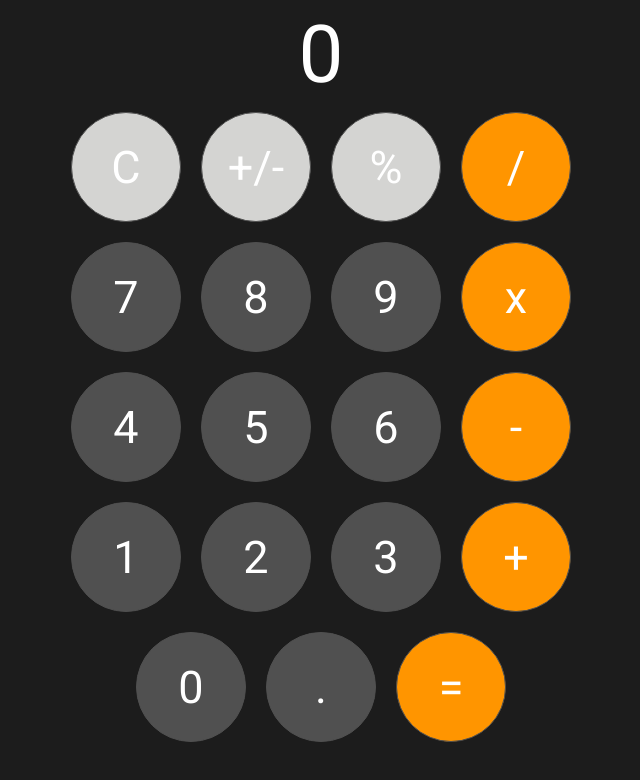
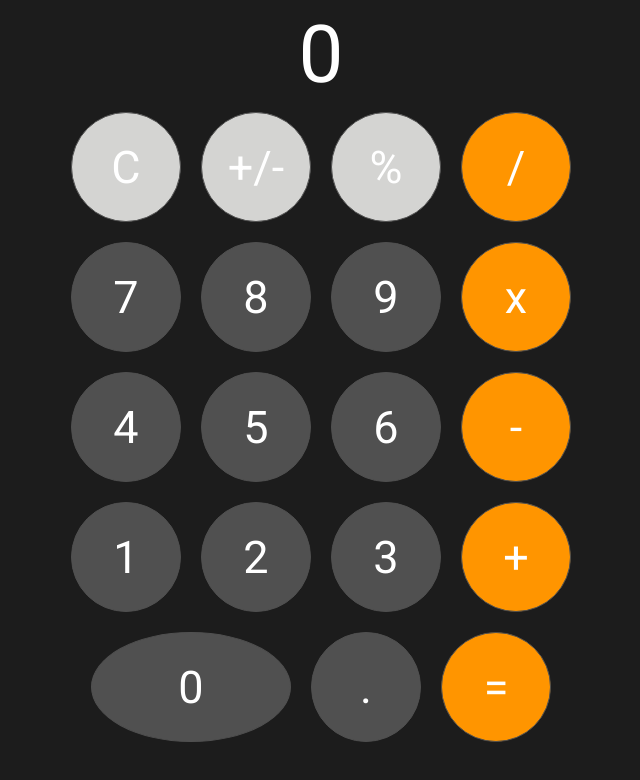
Before and after one commit to ShaikhJ18/Calculator_Odin_Project, a plain HTML site: page index.html in a window 1280 px wide. Shown: the whole page, without its empty margins (319-959 px from the left). Drawn offline with Linux system fonts and the light colour scheme.

Commit message:
adjusted the zero button

```diff
--- a/styles.css
+++ b/styles.css
@@ -39,3 +39,9 @@ button:active{
 .clear-button,.positive-negative-button,.percentage-button{
     background-color: #D4D4D2;
 }
+.zero-button{
+    height: 110px;
+    width: 200px;
+    padding-right: 30px;
+    padding-left: 30px;
+}
```
